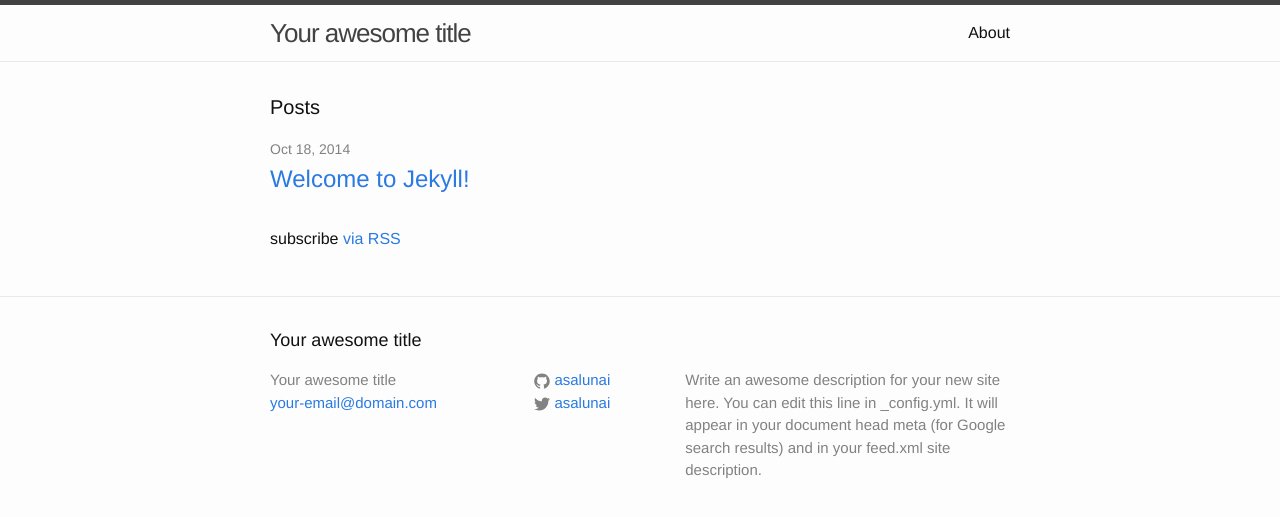
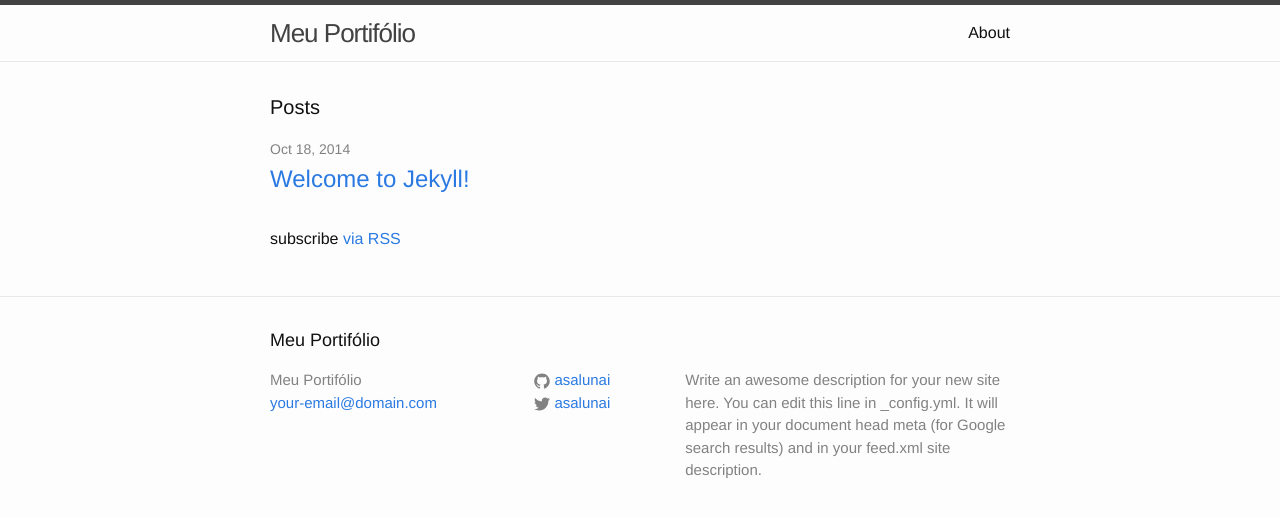
Before and after one commit to asalunai/asalunai.github.io, a Jekyll site: the page built from index.html, in a window 1280 px wide. Shown: the top 517 px of the page. Built offline with Jekyll 4.4.1, drawn with Linux system fonts in a browser that asks for light colours.

Commit message:
Update _config.yml

```diff
--- a/_config.yml
+++ b/_config.yml
@@ -1,5 +1,5 @@
 # Site settings
-title: Your awesome title
+title: Meu Portifólio
 email: your-email@domain.com
 description: > # this means to ignore newlines until "baseurl:"
   Write an awesome description for your new site here. You can edit this
```
